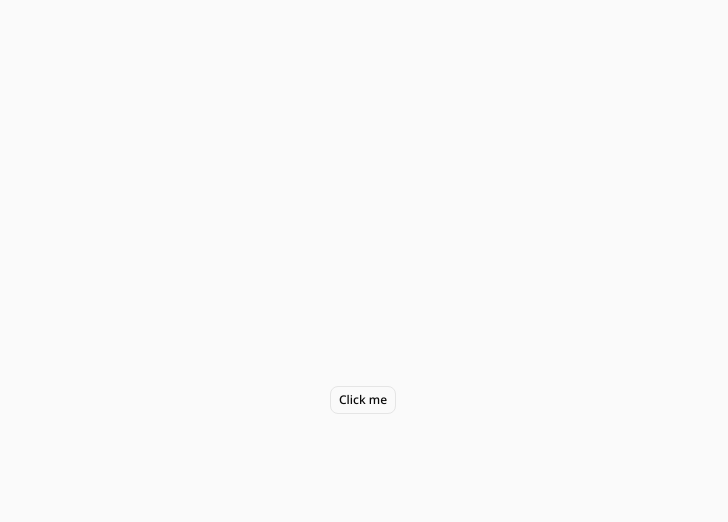
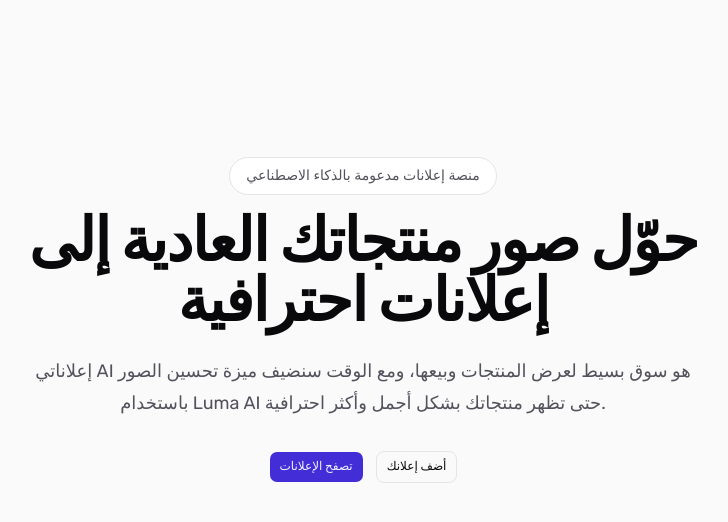
Before and after one commit to yaya1426/elanaty-nextjs-luma-ai, a Next.js app: page / in a window 1280 px wide. Shown: the top 522 px of the page, without its empty margins (277-1005 px from the left). Built offline with nearby package versions, Linux system fonts and the light colour scheme.

Commit message:
Update Font

```diff
--- a/app/globals.css
+++ b/app/globals.css
@@ -7,9 +7,9 @@
 @theme inline {
   --color-background: var(--background);
   --color-foreground: var(--foreground);
-  --font-sans: var(--font-sans);
-  --font-mono: var(--font-geist-mono);
-  --font-heading: var(--font-sans);
+  --font-sans: var(--font-rubik);
+  --font-mono: var(--font-rubik);
+  --font-heading: var(--font-rubik);
   --color-sidebar-ring: var(--sidebar-ring);
   --color-sidebar-border: var(--sidebar-border);
   --color-sidebar-accent-foreground: var(--sidebar-accent-foreground);
--- a/app/layout.tsx
+++ b/app/layout.tsx
@@ -1,23 +1,23 @@
 import type { Metadata } from "next";
-import { Geist, Geist_Mono, Noto_Sans } from "next/font/google";
+import { Rubik, Geist_Mono } from "next/font/google";
 import "./globals.css";
 import { cn } from "@/lib/utils";
 
-const notoSans = Noto_Sans({subsets:['latin'],variable:'--font-sans'});
-
-const geistSans = Geist({
-  variable: "--font-geist-sans",
-  subsets: ["latin"],
+const rubik = Rubik({
+  subsets: ["arabic", "latin"],
+  variable: "--font-rubik",
+  display: "swap",
 });
 
 const geistMono = Geist_Mono({
+  subsets: ["latin"],
   variable: "--font-geist-mono",
-  subsets: ["latin"],
+  display: "swap",
 });
 
 export const metadata: Metadata = {
-  title: "Create Next App",
-  description: "Generated by create next app",
+  title: "إعلاناتي | Elanaty",
+  description: "منصة إعلانات بسيطة",
 };
 
 export default function RootLayout({
@@ -28,7 +28,13 @@ export default function RootLayout({
   return (
     <html
       lang="en"
-      className={cn("h-full", "antialiased", geistSans.variable, geistMono.variable, "font-sans", notoSans.variable)}
+      className={cn(
+        "h-full",
+        "antialiased",
+        "font-sans",
+        rubik.variable,
+        geistMono.variable,
+      )}
     >
       <body className="min-h-full flex flex-col">{children}</body>
     </html>
--- a/app/page.tsx
+++ b/app/page.tsx
@@ -1,9 +1,30 @@
 import { Button } from "@/components/ui/button";
+import Link from "next/link";
 
 export default function Home() {
   return (
-    <div className="flex flex-col flex-1 items-center justify-center bg-zinc-50 font-sans dark:bg-black">
-      <Button variant="outline">Click me</Button>
+    <div className="flex flex-1 flex-col bg-zinc-50">
+      <section className="mx-auto flex min-h-[80vh] w-full max-w-6xl flex-col items-center justify-center px-6 text-center">
+        <p className="mb-4 rounded-full border bg-white px-4 py-2 text-sm text-zinc-600">
+          منصة إعلانات مدعومة بالذكاء الاصطناعي
+        </p>
+        <h1 className="max-w-3xl text-4xl font-bold tracking-tight text-zinc-950 sm:text-6xl">
+          حوّل صور منتجاتك العادية إلى إعلانات احترافية
+        </h1>
+        <p className="mt-6 max-w-2xl text-lg leading-8 text-zinc-600">
+          إعلاناتي AI هو سوق بسيط لعرض المنتجات وبيعها، ومع الوقت سنضيف ميزة
+          تحسين الصور باستخدام Luma AI حتى تظهر منتجاتك بشكل أجمل وأكثر
+          احترافية.
+        </p>
+        <div className="mt-8 flex flex-col gap-3 sm:flex-row">
+          <Button asChild size="lg">
+            <Link href="/listings">تصفح الإعلانات</Link>
+          </Button>
+          <Button asChild variant="outline" size="lg">
+            <Link href="/listings/create">أضف إعلانك</Link>
+          </Button>
+        </div>
+      </section>
     </div>
   );
 }
```
Also changed, not shown: 1 other file (tests, documents, lock files or other folders).
